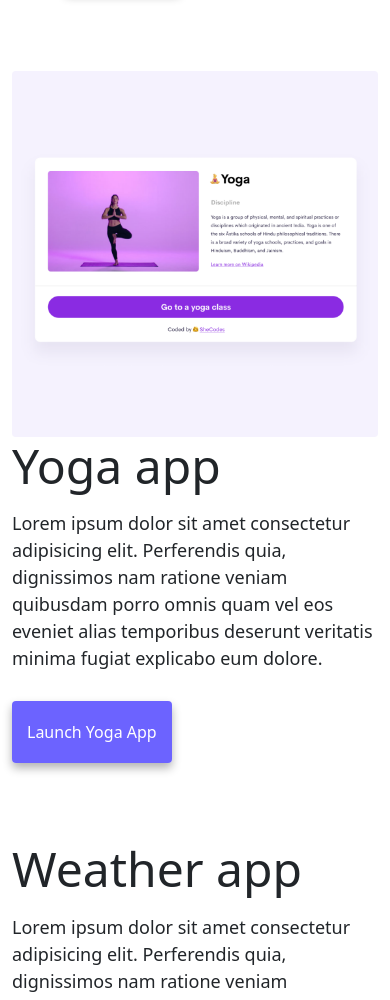
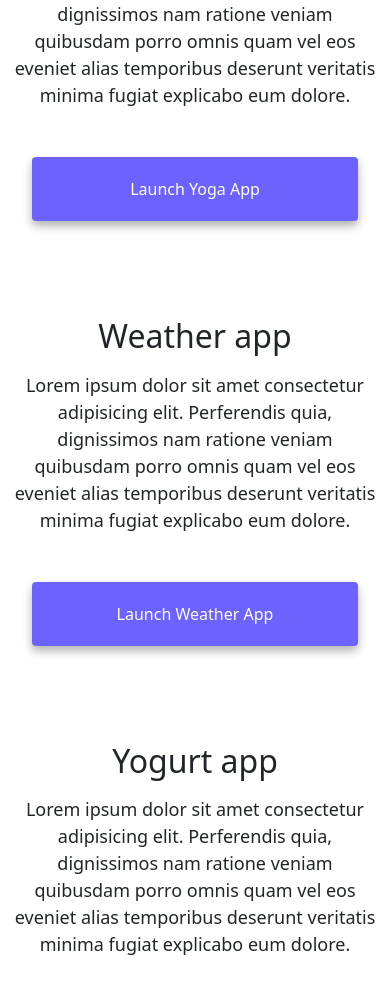
Before and after one commit to TokiLoshi/portfolio-project, a plain HTML site: page index.html in a window 390 px wide. Shown: the part 605-1605 px from the top of the page. Drawn offline with nearby package versions, Linux system fonts and the light colour scheme.

Commit message:
Updated homepage to be responsive

```diff
--- a/index.html
+++ b/index.html
@@ -72,10 +72,10 @@
     <div class="projects">
       <div class="row d-flex">
         <div class="col-md-6">
-          <img src="/images/yoga.png" class="img-fluid rounded" alt="yoga project" />
+          <img src="/images/yoga.png" class="img-fluid rounded d-none d-md-block" alt="yoga project" />
         </div>
         <div class="col-md-6">
-          <h2 class="mb-3">Yoga app</h2>
+          <h2 class="mb-3 text-md-start">Yoga app</h2>
           <p>
             Lorem ipsum dolor sit amet consectetur adipisicing elit. Perferendis
             quia, dignissimos nam ratione veniam quibusdam porro omnis quam vel
@@ -89,7 +89,7 @@
       </div>
       <div class="row d-flex mt-5">
         <div class="col-md-6">
-          <h2 class="mb-3">Weather app</h2>
+          <h2 class="mb-3 text-md-start">Weather app</h2>
           <p>
             Lorem ipsum dolor sit amet consectetur adipisicing elit. Perferendis
             quia, dignissimos nam ratione veniam quibusdam porro omnis quam vel
@@ -101,15 +101,15 @@
           </div>
         </div>
         <div class="col-md-6">
-          <img src="/images/weather.png" class="img-fluid rounded mt-2" alt="weather project" />
+          <img src="/images/weather.png" class="img-fluid rounded mt-2 d-none d-md-block" alt="weather project" />
         </div>
       </div>
         <div class="row d-flex mt-5">
           <div class="col-md-6">
-            <img src="/images/yogurt.png" class="img-fluid rounded" alt="yogurt project" />
+            <img src="/images/yogurt.png" class="img-fluid rounded d-none d-md-block" alt="yogurt project" />
           </div>
           <div class="col-md-6">
-            <h2 class="mb-3">Yogurt app</h2>
+            <h2 class="mb-3 text-md-start">Yogurt app</h2>
             <p>
               Lorem ipsum dolor sit amet consectetur adipisicing elit. Perferendis
               quia, dignissimos nam ratione veniam quibusdam porro omnis quam vel
--- a/src/style.css
+++ b/src/style.css
@@ -110,3 +110,23 @@ div {
   padding: 12px;
   max-width: 960px;
 }
+
+@media (max-width: 576px) {
+  h1 {
+    font-size: 48px;
+    line-height: 1.5;
+  }
+  h2 {
+    font-size: 32px;
+    text-align: center;
+  }
+  p {
+    text-align: center;
+  }
+  .launch-button {
+    margin: 0 20px;
+    display: block;
+    text-align: center;
+    color: white;
+  }
+}
```
